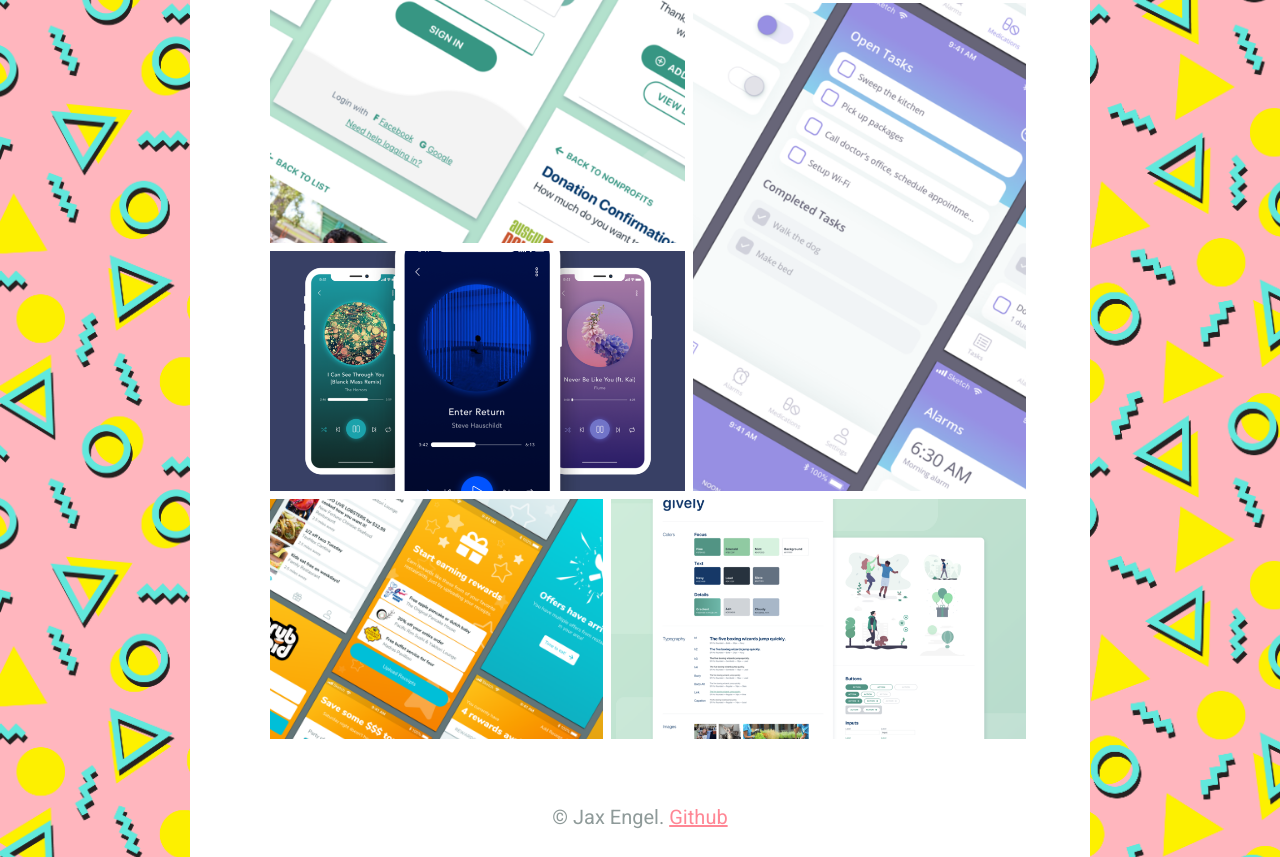
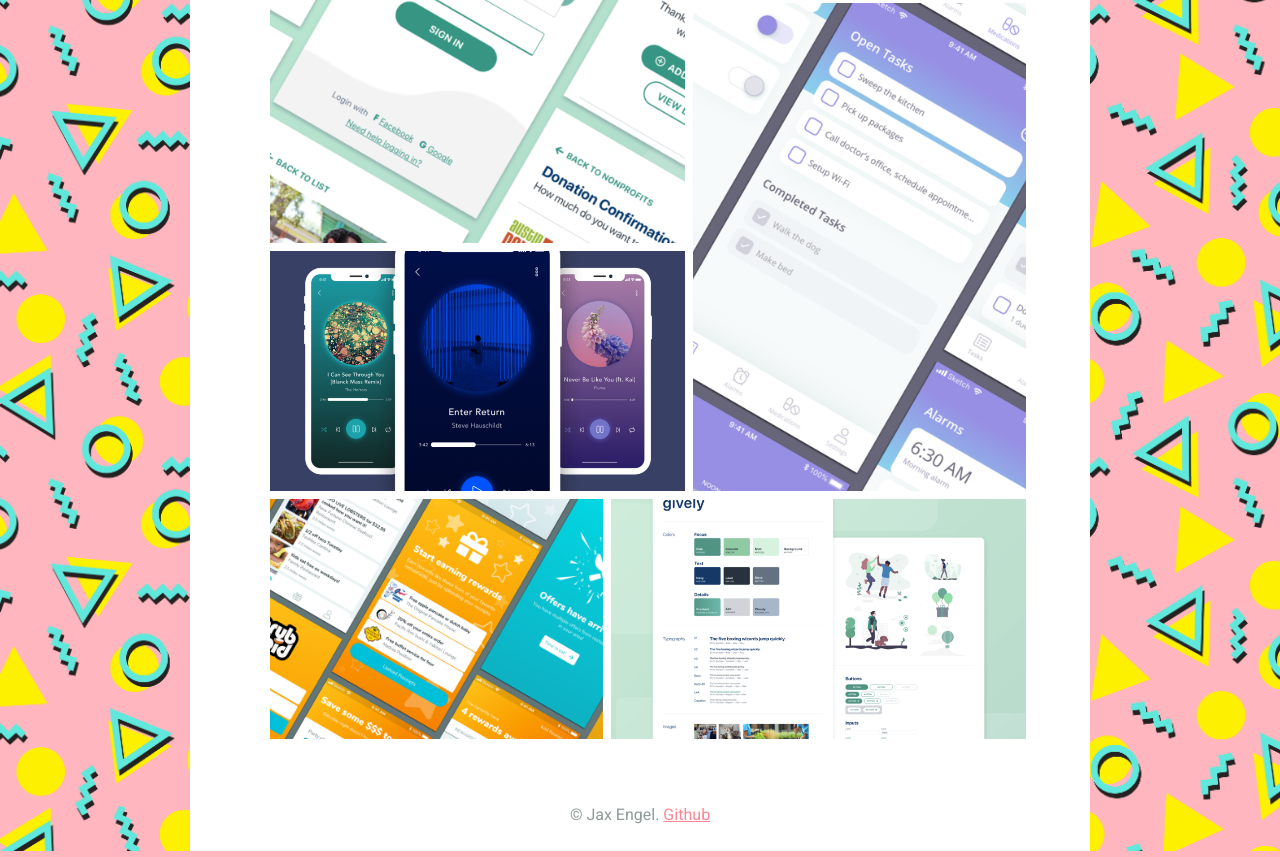
Before and after one commit to jaxatto/jax-portfolio, a website: page index.html in a window 1280 px wide. Shown: the part 819-1676 px from the top of the page. Drawn offline with Linux system fonts and the light colour scheme.

Commit message:
move footer to its own component

```diff
--- a/content/scss/src/_style.scss
+++ b/content/scss/src/_style.scss
@@ -38,7 +38,7 @@ body {
     }
 }
 
-section, footer {
+section {
     background: get('color.light');
     display: block;
 }
@@ -70,13 +70,3 @@ section, footer {
         padding: rem-calc(40px 80px);
     }
 }
-
-footer {
-    color: get('color.dark');
-    padding: get('size.mp.3');
-    text-align: center;
-
-    span {
-        opacity: 0.5;
-    }
-}
--- /dev/null
+++ b/content/scss/src/components/_footer.scss
@@ -0,0 +1,15 @@
+@use '../abstracts/' as *;
+@use '../base/' as *;
+
+footer {
+    background: get('color.light');
+    color: get('color.dark');
+    display: block;
+    font-size: get('font.size.md');
+    padding: get('size.mp.3');
+    text-align: center;
+
+    span {
+        opacity: 0.5;
+    }
+}
--- a/content/scss/src/components/_index.scss
+++ b/content/scss/src/components/_index.scss
@@ -1 +1,2 @@
 @forward 'button';
+@forward 'footer';
```
Also changed, not shown: content/css/style.css, 1 other file.
